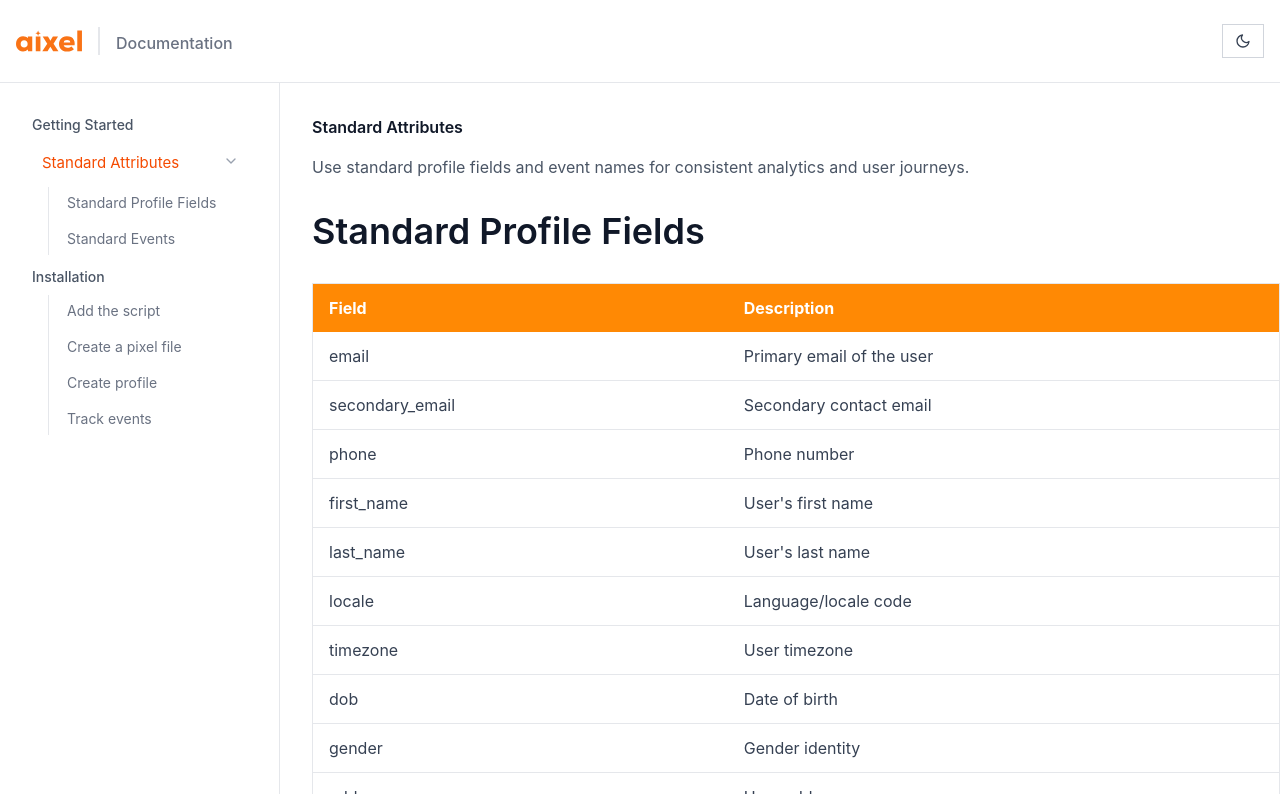
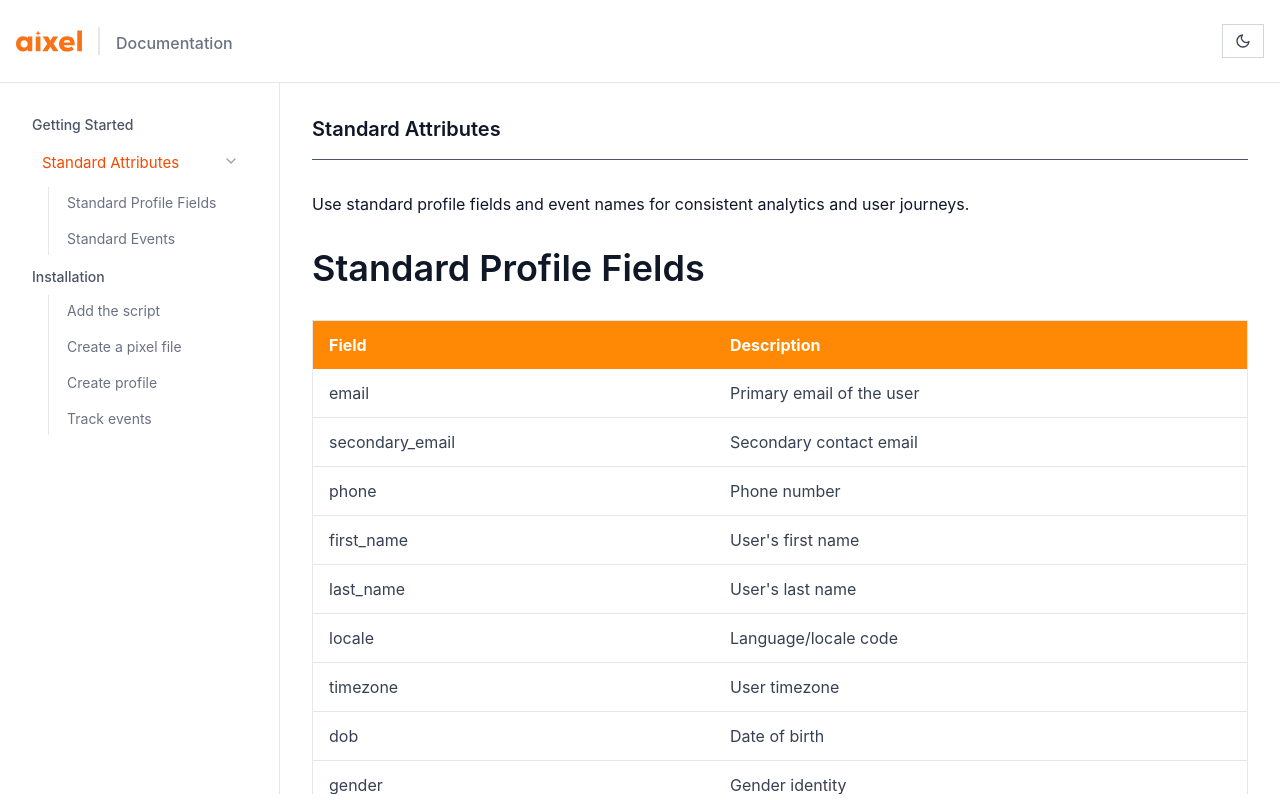
Before and after one commit to Gurunathan-FE/documentation, a React (Vite) app in the folder docs-site/: page / in a window 1280 px wide. Built offline with nearby package versions, Linux system fonts and the light colour scheme.

Commit message:
enhance the design

```diff
--- a/docs-site/src/App.jsx
+++ b/docs-site/src/App.jsx
@@ -159,7 +159,7 @@ export default function App() {
         </div>
       </header>
 
-      <div className="mx-auto grid h-[calc(100vh-89px)] grid-cols-1 gap-8 md:grid-cols-[280px_1fr]">
+      <div className="mx-auto grid h-[calc(100vh-89px)] grid-cols-1 md:grid-cols-[280px_1fr]">
         <aside className="h-[calc(100vh-89px)]">
           <nav className={`sidebar-scroll h-full overflow-y-auto border-0 border-r px-8 py-4 pt-8 ${isDarkMode ? 'border-zinc-800 bg-zinc-950' : 'border-gray-200 bg-white'}`}>
             <h6 className={`mb-2 text-sm font-medium ${isDarkMode ? 'text-gray-300' : 'text-gray-600'}`}>Getting Started</h6>
@@ -287,7 +287,7 @@ export default function App() {
           </nav>
         </aside>
 
-        <main ref={mainScrollRef} className="sidebar-scroll h-[calc(100vh-89px)] overflow-y-auto pt-8 ">
+        <main ref={mainScrollRef} className="sidebar-scroll h-[calc(100vh-89px)] overflow-y-auto pt-8 px-8">
           <div className="max-w-6xl mx-auto">
             <StandardAttributes isDarkMode={isDarkMode} />
             <Installation isDarkMode={isDarkMode} />
--- a/docs-site/src/components/DocSection.jsx
+++ b/docs-site/src/components/DocSection.jsx
@@ -1,7 +1,7 @@
 export default function DocSection({ id, title, children }) {
   return (
     <section id={id} className="mb-16">
-      <h2 className="doc-section-title mb-4 text-base font-semibold text-gray-900">{title}</h2>
+      <h2 className="doc-section-title mb-8 text-xl font-semibold text-gray-900 border-b border-gray-600 pb-4">{title}</h2>
       {children}
     </section>
   )
--- a/docs-site/src/sections/StandardAttributes.jsx
+++ b/docs-site/src/sections/StandardAttributes.jsx
@@ -50,7 +50,7 @@ const standardEvents = [
 export default function StandardAttributes({ isDarkMode = false }) {
   return (
     <DocSection id="standard-attributes" title="Standard Attributes">
-      <p className={`mb-4 text-base ${isDarkMode ? 'text-gray-400' : 'text-gray-600'}`}>
+      <p>
         Use standard profile fields and event names for consistent analytics and user journeys.
       </p>
       <h3 id="standard-profile-fields" className={`scroll-mt-40 my-8 text-4xl font-semibold ${isDarkMode ? 'text-gray-100' : 'text-gray-900'}`}>Standard Profile Fields</h3>
```
